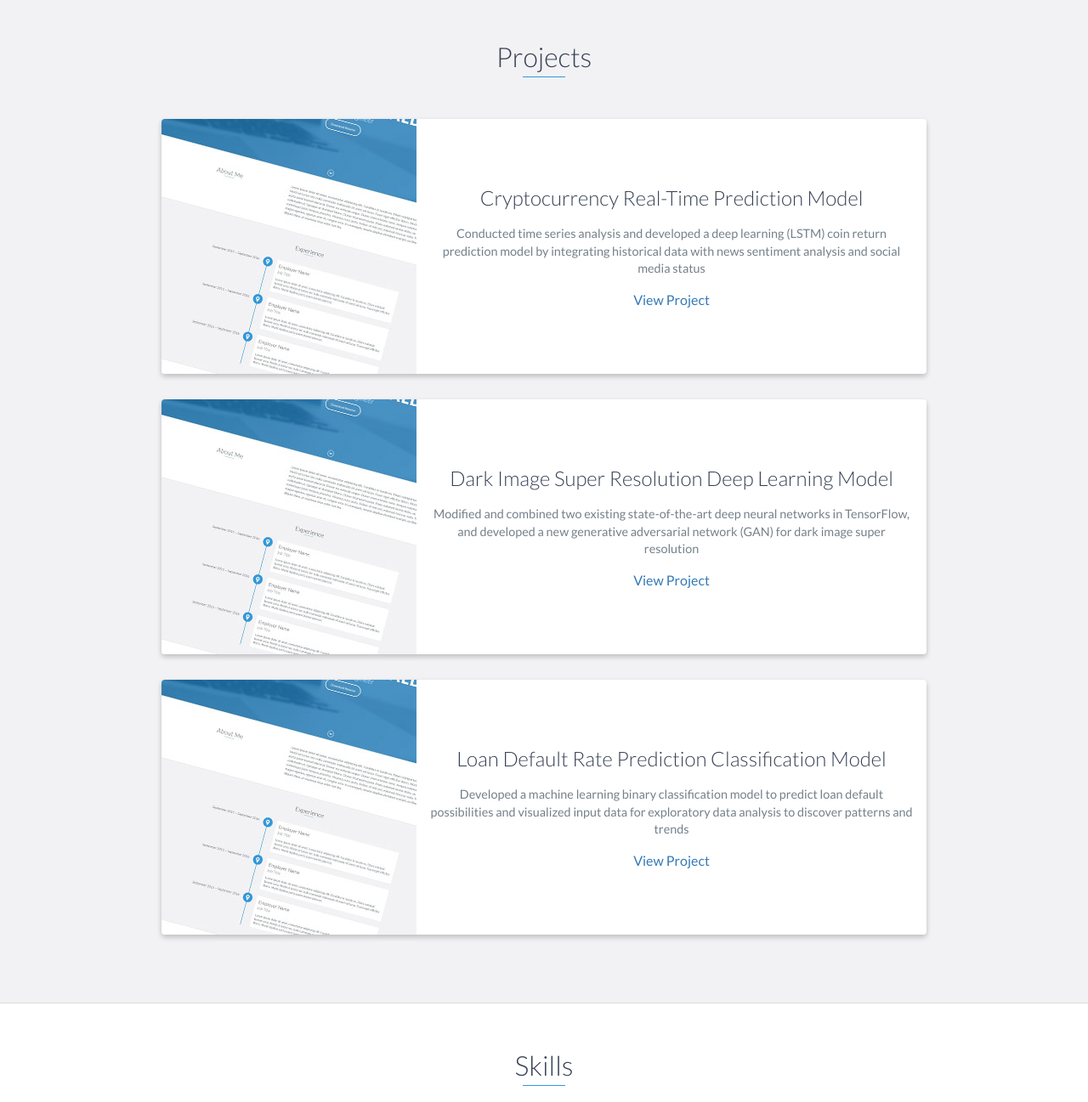
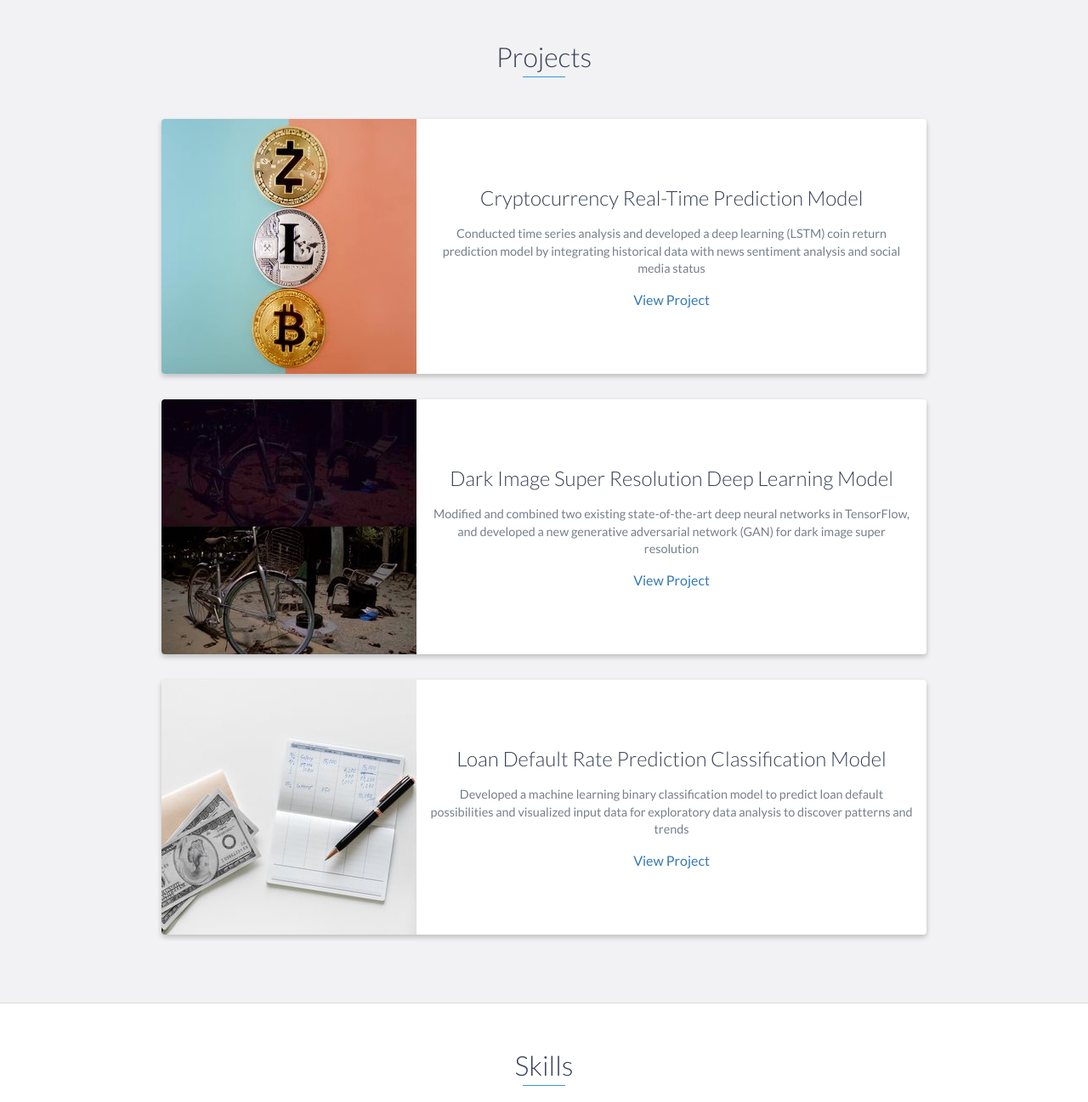
Before and after one commit to ycxmichael/ycxmichael.github.io, a website: page index.html in a window 1280 px wide. Shown: the part 2247-3544 px from the top of the page at 85% size. Drawn offline with nearby package versions, Linux system fonts and the light colour scheme.

Commit message:
update style

```diff
--- a/index.html
+++ b/index.html
@@ -153,7 +153,7 @@
             <div class="row">
                 <div class="project shadow-large">
                     <div class="project-image">
-                        <img src="images/project.jpg" />
+                        <img src="images/project1.jpg" />
                     </div>
                     <!-- End .project-image -->
                     <div class="project-info">
@@ -169,7 +169,7 @@
 
                 <div class="project shadow-large">
                     <div class="project-image">
-                        <img src="images/project.jpg" />
+                        <img src="images/project2.jpg" />
                     </div>
                     <!-- End .project-image -->
                     <div class="project-info">
@@ -185,7 +185,7 @@
 
                 <div class="project shadow-large">
                     <div class="project-image">
-                        <img src="images/project.jpg" />
+                        <img src="images/project3.jpg" />
                     </div>
                     <!-- End .project-image -->
                     <div class="project-info">
--- a/scss/styles.scss
+++ b/scss/styles.scss
@@ -34,7 +34,7 @@
 */
 
 // Define base and accent colors
-$base-color: #3498db;
+$base-color: #db3434;
 $base-color-hover: darken($base-color, 10%);
 
 // Define background colors
```
Also changed, not shown: images/lead-bg.jpg, images/project1.jpg (added), images/project2.jpg (added), images/project3.jpg (added), 2 other files.
